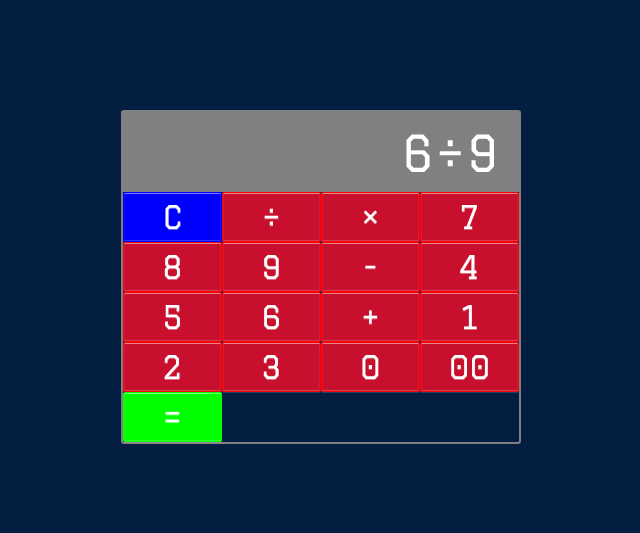
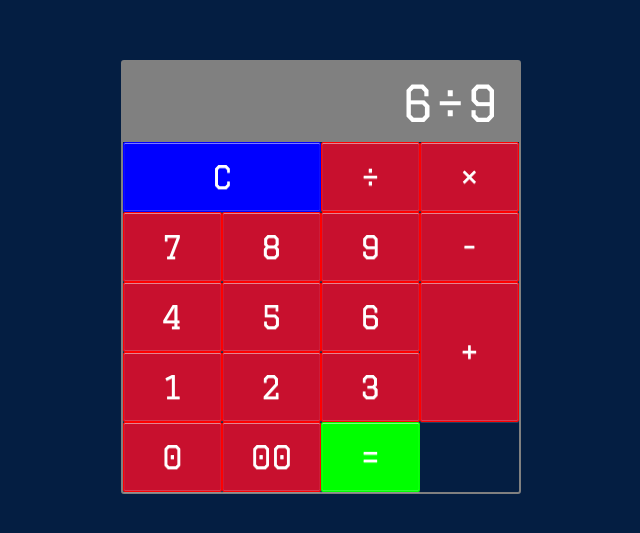
Before and after one commit to KechiEbite/Calculator-Grid-Assignment, a plain HTML site: page index.html in a window 1280 px wide. Shown: the part 123-656 px from the top of the page, without its empty margins (319-959 px from the left). Drawn offline with Linux system fonts and the light colour scheme.

Commit message:
Update style.css

```diff
--- a/all_css/style.css
+++ b/all_css/style.css
@@ -31,7 +31,7 @@ body {
     padding-left: 10px;
 }
 button {
-    height: 50px;
+    height: 70px;
     background-color:#c8102e;
     border: 1px solid #ff0000;
     border-radius: 2px;
@@ -47,6 +47,7 @@ button:hover {
 .blue_btn {
     background-color: #0000ff;
     border: 1px solid #0000ff;
+    grid-column: span 2;
 }
 .blue_btn:hover {
     background-color:#041e42;
@@ -64,3 +65,9 @@ button:hover {
     display: grid;
     grid-template-columns: 1fr 1fr 1fr 1fr;
 }
+.long_btn {
+    height: 100%;
+    grid-row-start: 3;
+    grid-row-end: 4;
+    grid-row: span 2;
+}
```
